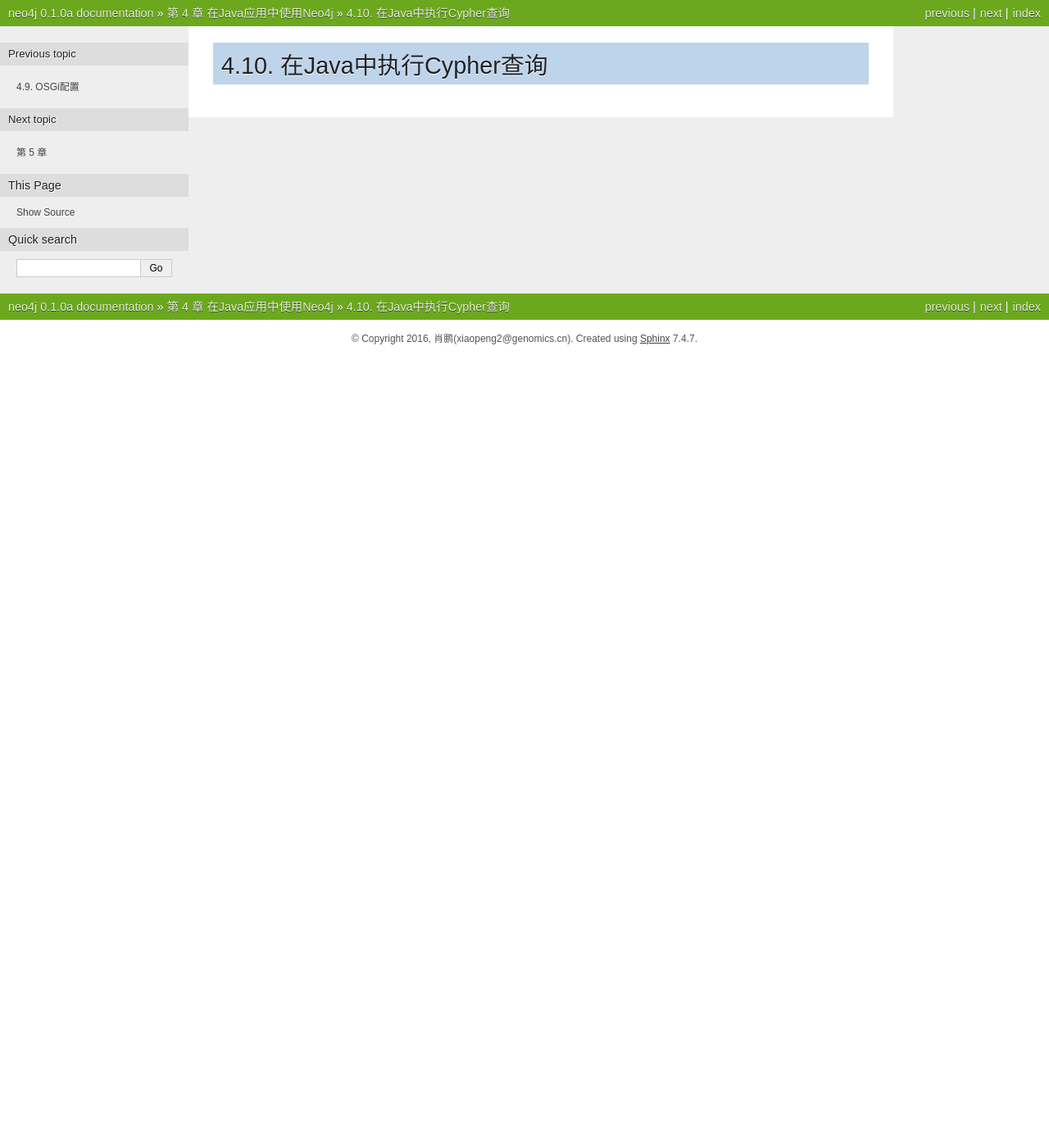
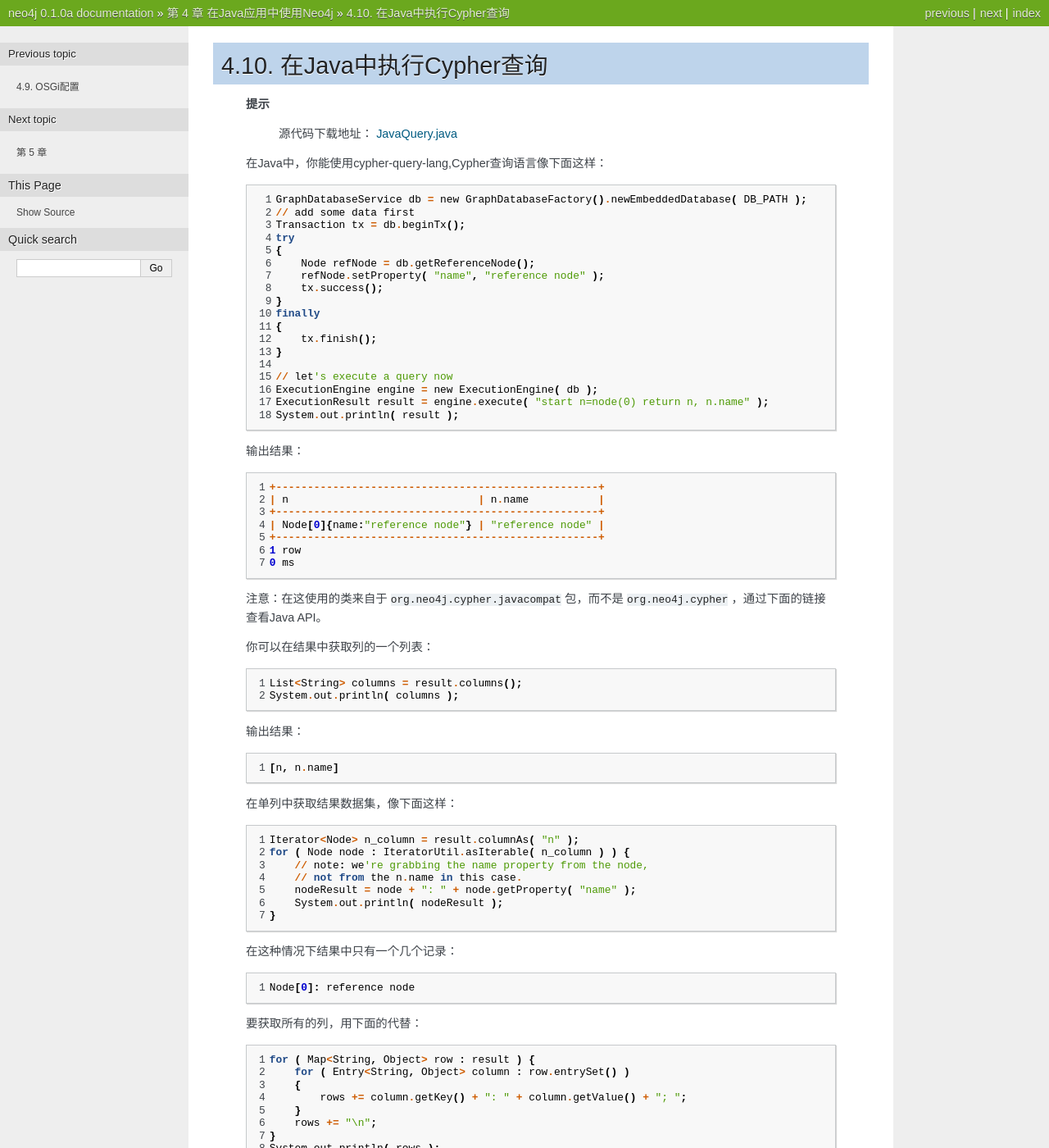
Before and after one commit to PaddyXiao/neo4j-docs, a Sphinx documentation site: the page built from docs/source/chapter4/chapter4_10.rst, in a window 1280 px wide and 1400 px high. Shown: the whole window at 82% size. Built offline with Sphinx 7.4.7, drawn with Linux system fonts in a browser that asks for light colours; some of the changed text lies outside the part shown.

Commit message:
add chapter4.10

```diff
--- a/docs/source/chapter4/chapter4_10.rst
+++ b/docs/source/chapter4/chapter4_10.rst
@@ -1,2 +1,107 @@
+.. _chapter4_10_index:
+
 4.10. 在Java中执行Cypher查询
 ==================================
+
+    **提示**
+
+        源代码下载地址： `JavaQuery.java <https://github.com/neo4j/community/blob/1.8/cypher/src/test/java/org/neo4j/cypher/javacompat/JavaQuery.java>`_
+
+    在Java中，你能使用cypher-query-lang,Cypher查询语言像下面这样：
+
+    .. code-block:: python
+        :linenos:
+
+        GraphDatabaseService db = new GraphDatabaseFactory().newEmbeddedDatabase( DB_PATH );
+        // add some data first
+        Transaction tx = db.beginTx();
+        try
+        {
+            Node refNode = db.getReferenceNode();
+            refNode.setProperty( "name", "reference node" );
+            tx.success();
+        }
+        finally
+        {
+            tx.finish();
+        }
+
+        // let's execute a query now
+        ExecutionEngine engine = new ExecutionEngine( db );
+        ExecutionResult result = engine.execute( "start n=node(0) return n, n.name" );
+        System.out.println( result );
+
+    输出结果：
+
+    .. code-block:: python
+        :linenos:
+
+        +---------------------------------------------------+
+        | n                              | n.name           |
+        +---------------------------------------------------+
+        | Node[0]{name:"reference node"} | "reference node" |
+        +---------------------------------------------------+
+        1 row
+        0 ms
+
+    注意：在这使用的类来自于 ``org.neo4j.cypher.javacompat`` 包，而不是 ``org.neo4j.cypher`` ，通过下面的链接查看Java API。
+
+    你可以在结果中获取列的一个列表：
+
+    .. code-block:: python
+        :linenos:
+
+        List<String> columns = result.columns();
+        System.out.println( columns );
+
+    输出结果：
+
+    .. code-block:: python
+        :linenos:
+
+        [n, n.name]
+
+    在单列中获取结果数据集，像下面这样：
+
+    .. code-block:: python
+        :linenos:
+
+        Iterator<Node> n_column = result.columnAs( "n" );
+        for ( Node node : IteratorUtil.asIterable( n_column ) ) {
+            // note: we're grabbing the name property from the node,
+            // not from the n.name in this case.
+            nodeResult = node + ": " + node.getProperty( "name" );
+            System.out.println( nodeResult );
+        }
+
+    在这种情况下结果中只有一个几个记录：
+
+    .. code-block:: python
+        :linenos:
+
+        Node[0]: reference node
+
+    要获取所有的列，用下面的代替：
+
+    .. code-block:: python
+        :linenos:
+
+        for ( Map<String, Object> row : result ) {
+            for ( Entry<String, Object> column : row.entrySet() )
+            {
+                rows += column.getKey() + ": " + column.getValue() + "; ";
+            }
+            rows += "\n";
+        }
+        System.out.println( rows );
+
+    输出结果：
+
+    .. code-block:: python
+        :linenos:
+
+        n.name: reference node; n: Node[0];
+
+    要获取Java接口中关于Cypher的更多信息，请参考：`Java API <http://components.neo4j.org/neo4j-cypher/1.8/apidocs/index.html>`_。
+
+    要获取更多关于Cypher的范例的信息，请参考： cypher-query-lang 和 data-modeling-examples。
```
Also changed, not shown: 6 other files.
